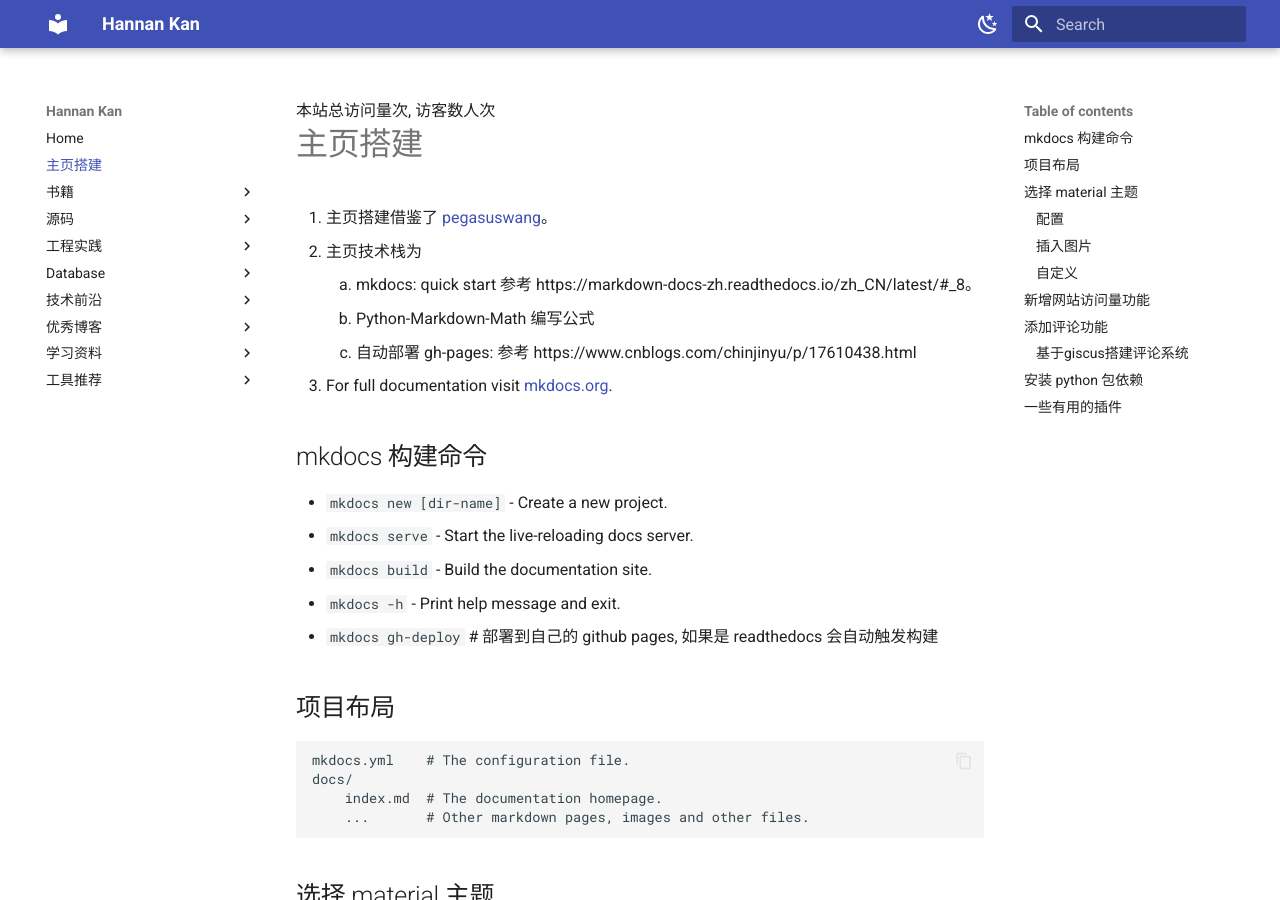
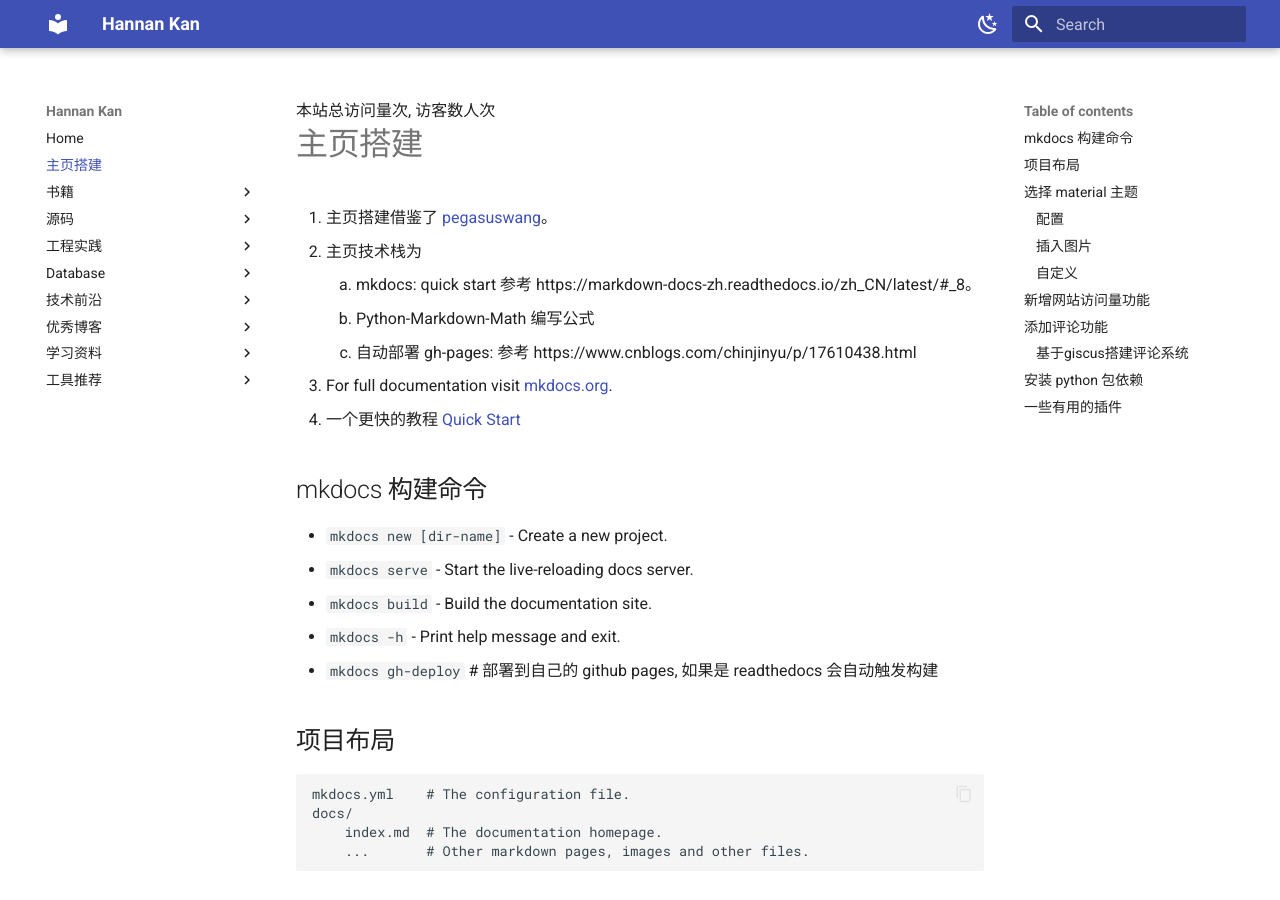
Before and after one commit to HannanKan/homepage, an MkDocs documentation site: the page built from docs/homepage_build.md, in a window 1280 px wide and 900 px high. Built offline with MkDocs 1.6.1 and Material for MkDocs 9.7.7, drawn with Linux system fonts in a browser that asks for light colours; comment, search, counter and statistics services are not loaded.

Commit message:
补充一个搭建 mkdocs 的 quick start

```diff
--- a/docs/homepage_build.md
+++ b/docs/homepage_build.md
@@ -9,6 +9,7 @@ comments: true
     2. Python-Markdown-Math 编写公式
     3. 自动部署 gh-pages: 参考 https://www.cnblogs.com/chinjinyu/p/17610438.html
 3. For full documentation visit [mkdocs.org](https://www.mkdocs.org).
+4. 一个更快的教程 [Quick Start](https://github.com/tangramor/mkdocs/blob/master/docs/index.md)
 
 ## mkdocs 构建命令
 
```
